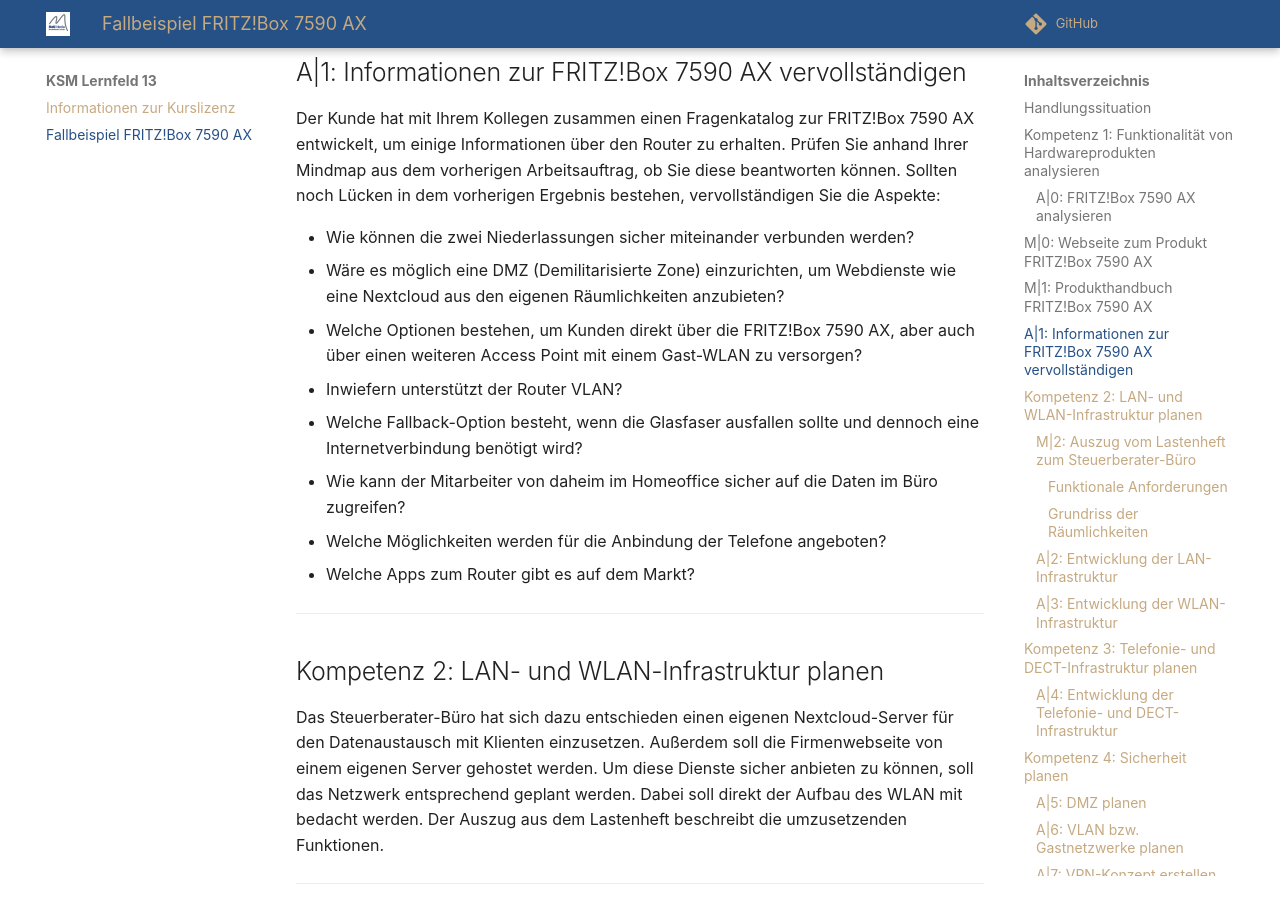
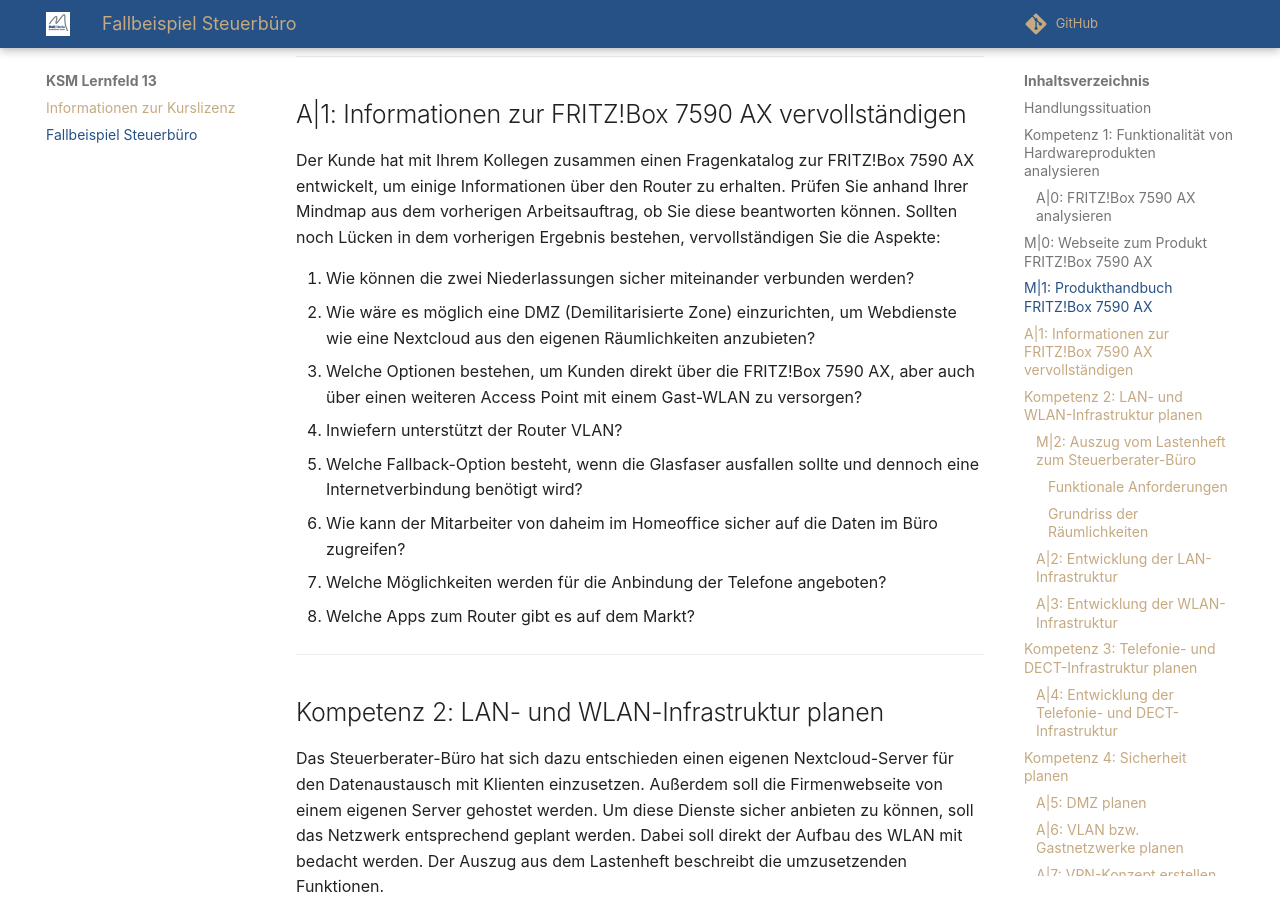
Before and after one commit to herr-nm/MMBbS_KSM_LF13, an MkDocs documentation site: the page built from docs/fallbeispiel_steuerbuero.md, in a window 1280 px wide and 900 px high, scrolled down 1957 px. Built offline with MkDocs 1.6.1 and Material for MkDocs 9.7.7, drawn with Linux system fonts in a browser that asks for light colours; comment, search, counter and statistics services are not loaded; some of the changed lines change nothing that is shown; some of the changed text lies outside the part shown.

Commit message:
Aufzählung geändert

```diff
--- a/docs/fb7590ax.md
+++ b/docs/fallbeispiel_steuerbuero.md
@@ -1,4 +1,4 @@
-# Fallbeispiel: FRITZ!Box 7590 AX
+# Fallbeispiel: Einrichtung eines Steuerberaterbüros
 
 ![Kapitelbild](https://herr-nm.github.io/MMBbS_KSM_LF13/bilder/fb_kapitelbild.png)
 
@@ -53,14 +53,14 @@
 
 Der Kunde hat mit Ihrem Kollegen zusammen einen Fragenkatalog zur FRITZ!Box 7590 AX entwickelt, um einige Informationen über den Router zu erhalten. Prüfen Sie anhand Ihrer Mindmap aus dem vorherigen Arbeitsauftrag, ob Sie diese beantworten können. Sollten noch Lücken in dem vorherigen Ergebnis bestehen, vervollständigen Sie die Aspekte:
 
-- Wie können die zwei Niederlassungen sicher miteinander verbunden werden?
-- Wäre es möglich eine DMZ (Demilitarisierte Zone) einzurichten, um Webdienste wie eine Nextcloud aus den eigenen Räumlichkeiten anzubieten?
-- Welche Optionen bestehen, um Kunden direkt über die FRITZ!Box 7590 AX, aber auch über einen weiteren Access Point mit einem Gast-WLAN zu versorgen?
-- Inwiefern unterstützt der Router VLAN?
-- Welche Fallback-Option besteht, wenn die Glasfaser ausfallen sollte und dennoch eine Internetverbindung benötigt wird?
-- Wie kann der Mitarbeiter von daheim im Homeoffice sicher auf die Daten im Büro zugreifen?
-- Welche Möglichkeiten werden für die Anbindung der Telefone angeboten?
-- Welche Apps zum Router gibt es auf dem Markt?
+1. Wie können die zwei Niederlassungen sicher miteinander verbunden werden?
+2. Wie wäre es möglich eine DMZ (Demilitarisierte Zone) einzurichten, um Webdienste wie eine Nextcloud aus den eigenen Räumlichkeiten anzubieten?
+3. Welche Optionen bestehen, um Kunden direkt über die FRITZ!Box 7590 AX, aber auch über einen weiteren Access Point mit einem Gast-WLAN zu versorgen?
+4. Inwiefern unterstützt der Router VLAN?
+5. Welche Fallback-Option besteht, wenn die Glasfaser ausfallen sollte und dennoch eine Internetverbindung benötigt wird?
+6. Wie kann der Mitarbeiter von daheim im Homeoffice sicher auf die Daten im Büro zugreifen?
+7. Welche Möglichkeiten werden für die Anbindung der Telefone angeboten?
+8. Welche Apps zum Router gibt es auf dem Markt?
 
 ---
 
--- a/mkdocs.yml
+++ b/mkdocs.yml
@@ -26,4 +26,4 @@
 
 nav:
     - Informationen zur Kurslizenz: 'index.md'
-    - Fallbeispiel FRITZ!Box 7590 AX: 'fb7590ax.md'
+    - Fallbeispiel Steuerbüro: 'fallbeispiel_steuerbuero.md'
```
